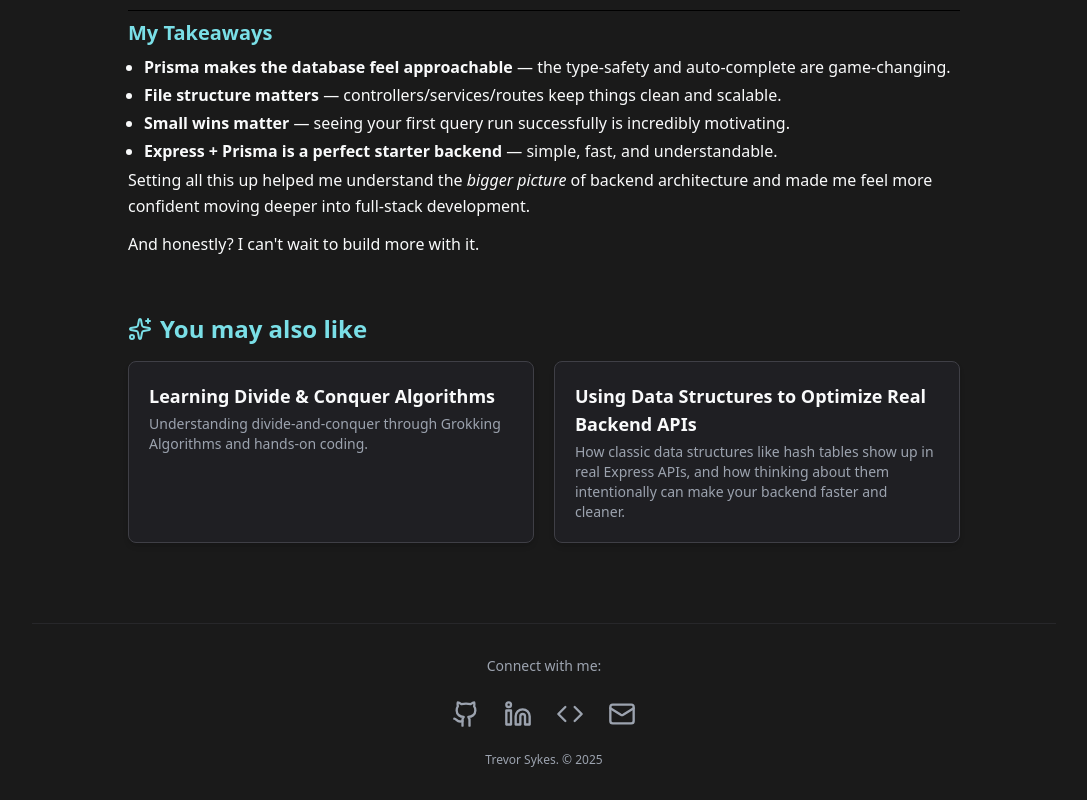
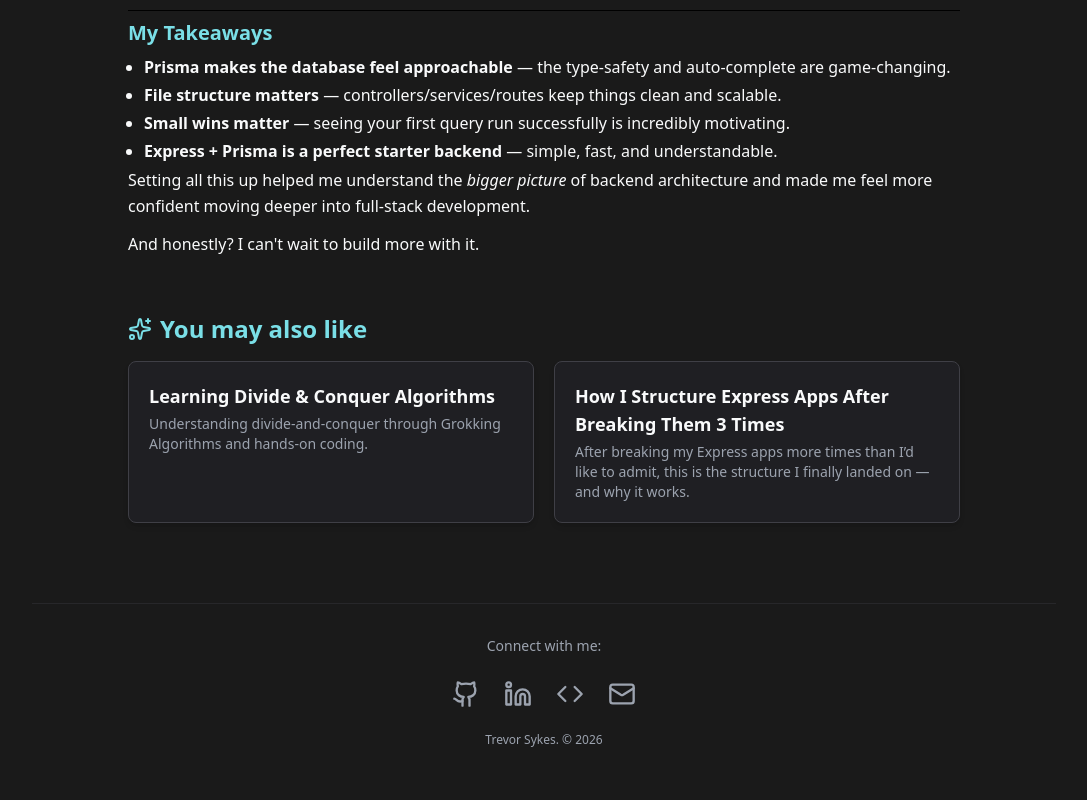
Before and after one commit to trev-sykes/trevs-portfolio, a Next.js app: page /blogs/express-prisma-postgres-setup in a window 1280 px wide. Shown: the part 3663-4463 px from the top of the page, without its empty margins (96-1183 px from the left). Built offline with nearby package versions, Linux system fonts and the light colour scheme.

Commit message:
fix project structure, update footer

```diff
--- a/app/components/footer/Footer.tsx
+++ b/app/components/footer/Footer.tsx
@@ -42,7 +42,7 @@
                 </a>
             </div>
             <p className="text-xs text-text-muted">
-                {PROFILE.name}. © 2025
+                {PROFILE.name}. © 2026
             </p>
         </footer>
     );
--- a/app/data/blogs.ts
+++ b/app/data/blogs.ts
@@ -925,8 +925,288 @@
 And honestly?
 That’s when coding started feeling *powerful*.
         `,
+    },
+    {
+        id: "structuring-express-after-breaking-it",
+        title: "How I Structure Express Apps After Breaking Them 3 Times",
+        date: "2025-12-30",
+        tags: ["backend", "express", "architecture"],
+        excerpt: "After breaking my Express apps more times than I’d like to admit, this is the structure I finally landed on — and why it works.",
+        content: `
+### Introduction
+
+I didn’t arrive at my Express project structure because I planned it perfectly.
+
+I arrived there because I **broke my backend three different times**.
+
+Each time, the app technically worked — until it didn’t.
+Adding features felt risky.
+Refactoring felt like pulling on a loose thread and hoping the sweater didn’t unravel.
+
+This post is about what failed, what finally clicked, and the structure I now use that makes Express feel calm instead of fragile.
+
+---
+
+### The First Break: Everything in One File
+
+My earliest Express apps looked like this:
+
+\`\`\`ts
+// index.ts
+app.get("/users", async (req, res) => {
+    // logic
+});
+
+app.post("/users", async (req, res) => {
+    // more logic
+});
+\`\`\`
+
+At first, this felt fast.
+No folders. No decisions. Just code.
+
+But very quickly:
+- the file grew
+- logic duplicated
+- scrolling replaced thinking
+- changing one thing broke another
+
+It worked — but only in the short term.
+
+**Lesson:**
+Express lets you do this, but it doesn’t mean it’s sustainable.
+
+---
+
+### The Second Break: Fat Routes Everywhere
+
+So I split things up.
+
+\`\`\`
+src/
+    routes/
+        users.ts
+        posts.ts
+\`\`\`
+
+Better… but still messy.
+
+\`\`\`ts
+router.post("/", async (req, res) => {
+    // validation
+    // business logic
+    // database calls
+    // response formatting
+});
+\`\`\`
+
+Routes started doing *everything*.
+
+Soon:
+- logic was hard to reuse
+- testing was painful
+- routes became mini-apps
+
+**Lesson:**
+Routes should describe *where* requests go — not *how* things work.
+
+---
+
+### The Third Break: Controllers That Tried to Do Too Much
+
+Next evolution: controllers.
+
+Progress — but I still made them too powerful.
+
+\`\`\`ts
+export const createUser = async (req, res) => {
+    // validation
+    // rules
+    // prisma queries
+    // formatting
+};
+\`\`\`
+
+Controllers became bloated.
+Refactoring hurt again.
+Everything felt tightly coupled.
+
+**Lesson:**
+Controllers are not the brain of your app — they’re the bridge.
+
+---
+
+### The Structure I Finally Landed On
+
+After breaking things enough times, this structure stuck:
+
+\`\`\`
+src/
+    routes/
+    controllers/
+    services/
+    middleware/
+    prisma/
+    types/
+    index.ts
+\`\`\`
+
+Simple.
+Predictable.
+Scales without stress.
+
+Each layer has **one responsibility**.
+
+---
+
+### Routes: Just the Map
+
+Routes define *what exists*, nothing more.
+
+\`\`\`ts
+// routes/userRoutes.ts
+router.get("/", getUsers);
+router.post("/", createUser);
+\`\`\`
+
+No logic.
+No thinking.
+Just mapping URLs to controllers.
+
+---
+
+### Controllers: Request In, Response Out
+
+Controllers are intentionally thin.
+
+\`\`\`ts
+// controllers/userController.ts
+export const createUser = async (req: Request, res: Response) => {
+    const user = await userService.createUser(req.body);
+    res.status(201).json(user);
+};
+\`\`\`
+
+They:
+- read input
+- call a service
+- send output
+
+If a controller feels complex, something is off.
+
+---
+
+### Services: Where the Thinking Lives
+
+This is where everything clicked.
+
+\`\`\`ts
+// services/userService.ts
+export const createUser = async (data: CreateUserDTO) => {
+    if (!data.email) {
+        throw new Error("Email is required");
     }
 
+    return prisma.user.create({ data });
+};
+\`\`\`
+
+Services:
+- hold business logic
+- talk to the database
+- are reusable
+- are testable
+
+This is where complexity *belongs*.
+
+---
+
+### Middleware: Cross-Cutting Concerns
+
+Auth.
+Logging.
+Rate limiting.
+Validation.
+
+\`\`\`ts
+app.use(authMiddleware);
+\`\`\`
+
+Middleware keeps this logic **out of your core app**, which massively improves clarity.
+
+---
+
+### Types: Quietly Saving Me From Myself
+
+Adding a \`types/\` folder was a turning point.
+
+\`\`\`ts
+export interface CreateUserDTO {
+    name: string;
+    email: string;
+}
+\`\`\`
+
+Types:
+- move cleanly between layers
+- document intent
+- reduce runtime bugs
+- make refactors safer
+
+---
+
+### Why This Structure Actually Scales
+
+The biggest win wasn’t performance.
+
+It was **confidence**.
+
+I always know:
+- where new code goes
+- where bugs probably live
+- what files I don’t need to touch
+
+Adding features stopped feeling risky.
+
+---
+
+### Mistakes I No Longer Make
+
+- ❌ business logic in routes
+- ❌ database calls in controllers
+- ❌ giant god files
+- ❌ duplicated logic
+- ❌ unclear responsibilities
+
+Each one cost me time before I learned the pattern.
+
+---
+
+### What I’d Tell My Past Self
+
+- Structure early, refactor often
+- Thin controllers are a good sign
+- Services are worth the extra files
+- Small files beat clever abstractions
+- If it feels messy, it probably is
+
+---
+
+### Final Thoughts
+
+I used to think backend structure was overengineering.
+
+Now I see it as friction removal.
+
+Express didn’t change.
+I did.
+
+Once I stopped fighting structure and started embracing it, Express stopped feeling fragile and started feeling dependable.
+
+And honestly?
+That’s when building backends started feeling *fun* again.
+        `,
+    },
 ];
 
 export default BLOGS;
--- a/app/data/projects.ts
+++ b/app/data/projects.ts
@@ -22,7 +22,10 @@
         liveDemo: "https://feels-aggregate.vercel.app/",
         github: "https://github.com/trev-sykes/feels-aggregate",
         thumbnail: "/projects/feels-aggregate.png",
-        tech: [SKILL_MAP.next, SKILL_MAP.prisma],
+        tech: [
+            SKILL_MAP.next,
+            SKILL_MAP.prisma
+        ],
         hosting: ["Vercel", "Neon"],
         category: 'deep',
         date: '2025-12'
@@ -67,8 +70,19 @@
         logo: "/logos/question-everything.png",
         description:
             "A personal blog where I explore topics like crypto, conspiracies, technology, AI, and more.",
-        mobileDescription: "Animated blog sharing thoughts on tech, crypto, and big ideas.",
-        summary: "Built with React, TypeScript, Vite, and Framer Motion.Features smooth transitions and content animations, offering a space to share ideas and insights. Github comments integreated for ongoing discussions for each blog. ",
+        mobileDescription:
+            "Animated blog sharing thoughts on tech, crypto, and big ideas.",
+        summary:
+            "Built with React, TypeScript, Vite, Tailwind, and Framer Motion, Question Everything is a personal writing space designed to encourage curiosity and skepticism. The project focuses heavily on motion, pacing, and readability, using subtle animations to guide attention without overwhelming the content. I integrated GitHub-based comments to keep discussions transparent and developer-centric, allowing each post to evolve through community feedback. More than just a blog, this project reflects my habit of questioning assumptions—both technical and philosophical—and experimenting with how ideas are presented on the web.",
+        challenges:
+            "One of the main challenges was balancing visual motion with long-form readability. I wanted animations to enhance the experience without distracting from the writing itself, which required a lot of iteration on timing, easing, and layout transitions. Another challenge was integrating a comment system that felt lightweight and aligned with the project’s ethos; using GitHub discussions introduced constraints around UX and moderation, but ultimately fit the project’s transparency-first mindset. Maintaining a clean content structure while allowing flexibility in topics also pushed me to think more carefully about component design and content boundaries.",
+        learnings: [
+            "Designing motion systems with Framer Motion",
+            "Balancing animations with content readability",
+            "Structuring content-driven React applications",
+            "Integrating third-party services for community discussion",
+            "Treating personal projects as evolving systems, not static builds"
+        ],
         liveDemo: "https://question-everything.vercel.app/",
         github: "https://github.com/trev-sykes/question-everything",
         thumbnail: "/projects/question-everything.png",
@@ -80,8 +94,8 @@
             SKILL_MAP.tailwind
         ],
         hosting: ["Vercel"],
-        category: 'deep',
-        date: '2025-04'
+        category: "deep",
+        date: "2025-04"
     },
     {
         id: 4,
--- a/app/projects/[id]/page.tsx
+++ b/app/projects/[id]/page.tsx
@@ -40,9 +40,9 @@
 
     // Dynamically generate Key Features
     const keyFeatures = [
-        `Built with modern technologies: ${project.tech.slice(0, 3).join(", ")}`,
+        `Built with modern technologies: ${project.tech.slice(0, 3).map((t) => t.name).join(", ")} `,
         "Responsive design optimized for all devices",
-        project.hosting ? `Deployed on: ${project.hosting.join(", ")}` : null,
+        project.hosting ? `Deployed on: ${project.hosting.join(", ")} ` : null,
         project.summary ? "Well-planned architecture and data modeling" : null,
         project.learnings && project.learnings.length > 0 ? "Notable learnings applied in development" : null,
     ].filter(Boolean);
@@ -93,7 +93,7 @@
                                             ? "bg-accent-blue text-bg"
                                             : "bg-accent-red text-bg"
                                     }
-            `}
+`}
                             >
                                 {project.category.toUpperCase()}
                             </span>
@@ -209,7 +209,7 @@
                     <h2 className="text-2xl font-semibold text-accent-cyan mb-4">Technical Highlights</h2>
                     <div className="bg-surface-dark border border-border-dark rounded-lg p-6">
                         <p className="text-text-muted mb-4">
-                            This project demonstrates how {project.tech.join(", ")} work together to create a seamless, high-performance user experience.
+                            This project demonstrates how{" "} {project.tech.map((t) => t.name).join(", ")}{" "} work together to create a seamless, high-performance user experience.
                         </p>
                         {project.summary && (
                             <p className="text-text-muted mb-4">
@@ -244,7 +244,7 @@
                             {recommended.map((rec) => (
                                 <Link
                                     key={rec.id}
-                                    href={`/projects/${rec.slug}`}
+                                    href={`/projects/${rec.slug} `}
                                     className="group bg-surface-dark border border-border-dark rounded-lg p-5 shadow-md hover:shadow-xl hover:shadow-accent-cyan/20 hover:-translate-y-1 transition-all duration-300"
                                 >
                                     <h3 className="text-lg font-semibold text-text group-hover:text-accent-cyan mb-1">
```
